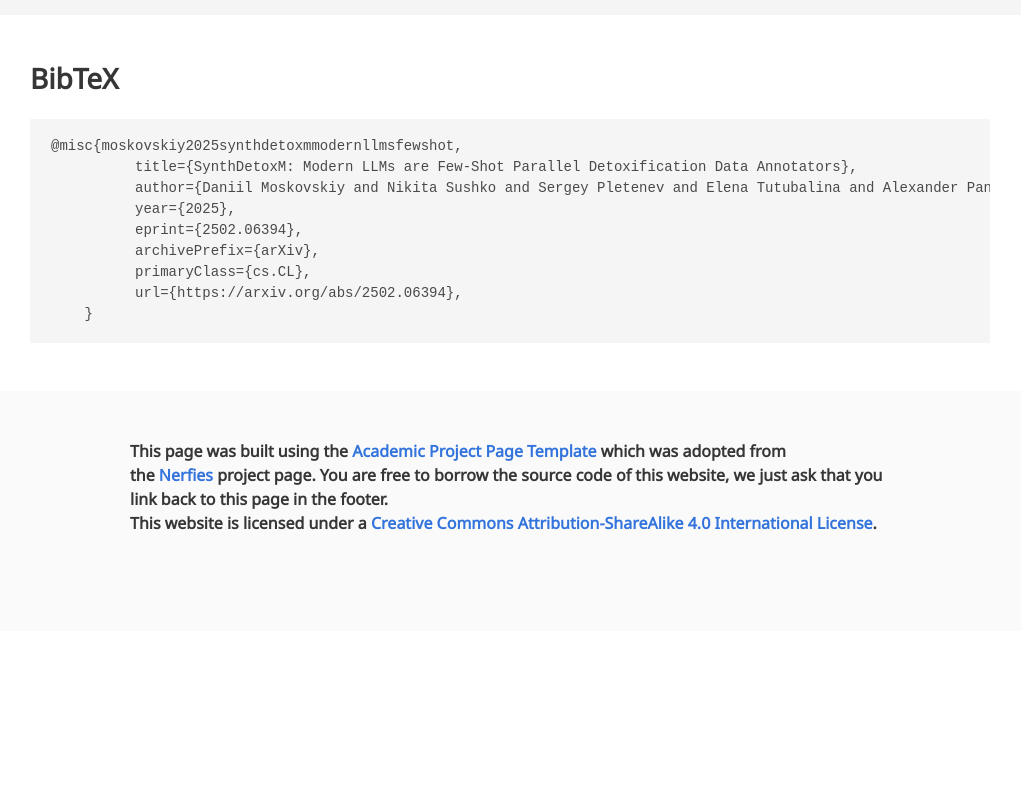
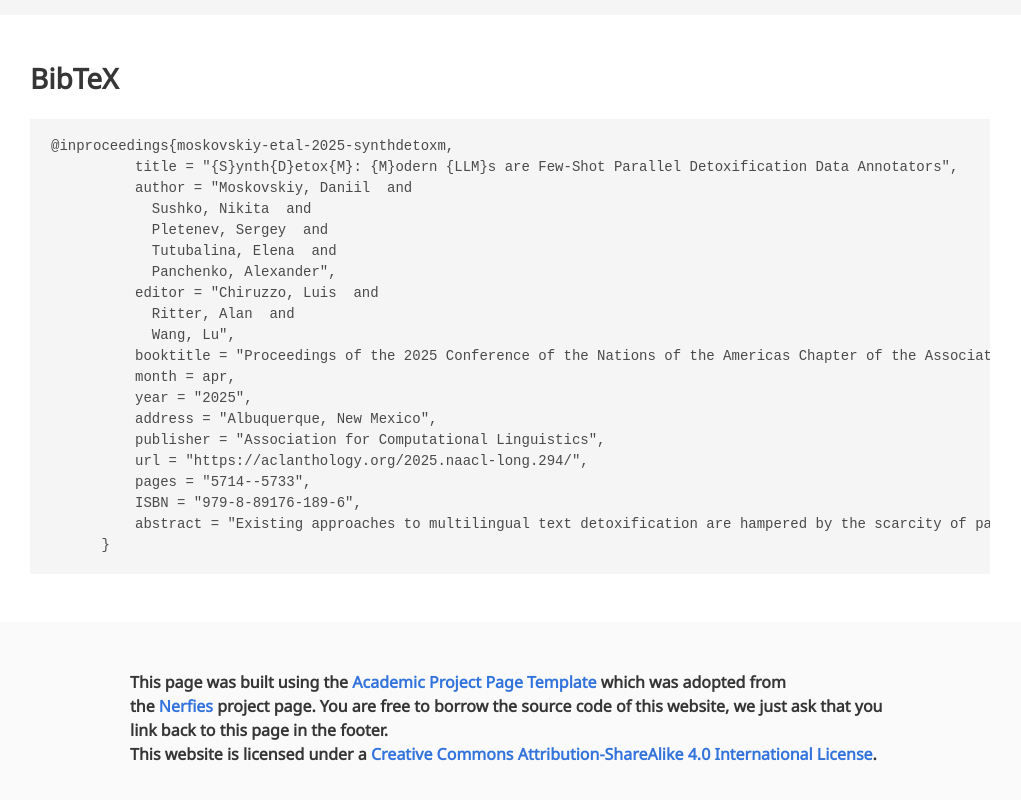
Before and after one commit to s-nlp/synthdetoxm, a plain HTML site: page index.html in a window 1280 px wide. Shown: the part 4712-5512 px from the top of the page, without its empty margins (130-1151 px from the left). Before the commit the page ends 5343 px from the top, so only its background shows below. Drawn offline with nearby package versions, Linux system fonts and the light colour scheme; some icons are missing; a web font is replaced by a local one.

Commit message:
Updated citation

```diff
--- a/index.html
+++ b/index.html
@@ -464,15 +464,26 @@
 <section class="section" id="BibTeX">
   <div class="container is-max-desktop content is-light">
     <h2 class="title">BibTeX</h2>
-        <pre><code>@misc{moskovskiy2025synthdetoxmmodernllmsfewshot,
-          title={SynthDetoxM: Modern LLMs are Few-Shot Parallel Detoxification Data Annotators},
-          author={Daniil Moskovskiy and Nikita Sushko and Sergey Pletenev and Elena Tutubalina and Alexander Panchenko},
-          year={2025},
-          eprint={2502.06394},
-          archivePrefix={arXiv},
-          primaryClass={cs.CL},
-          url={https://arxiv.org/abs/2502.06394},
-    }</code></pre>
+        <pre><code>@inproceedings{moskovskiy-etal-2025-synthdetoxm,
+          title = "{S}ynth{D}etox{M}: {M}odern {LLM}s are Few-Shot Parallel Detoxification Data Annotators",
+          author = "Moskovskiy, Daniil  and
+            Sushko, Nikita  and
+            Pletenev, Sergey  and
+            Tutubalina, Elena  and
+            Panchenko, Alexander",
+          editor = "Chiruzzo, Luis  and
+            Ritter, Alan  and
+            Wang, Lu",
+          booktitle = "Proceedings of the 2025 Conference of the Nations of the Americas Chapter of the Association for Computational Linguistics: Human Language Technologies (Volume 1: Long Papers)",
+          month = apr,
+          year = "2025",
+          address = "Albuquerque, New Mexico",
+          publisher = "Association for Computational Linguistics",
+          url = "https://aclanthology.org/2025.naacl-long.294/",
+          pages = "5714--5733",
+          ISBN = "979-8-89176-189-6",
+          abstract = "Existing approaches to multilingual text detoxification are hampered by the scarcity of parallel multilingual datasets. In this work, we introduce a pipeline for the generation of multilingual parallel detoxification data. We also introduce SynthDetoxM, a manually collected and synthetically generated multilingual parallel text detoxification dataset comprising 16,000 high-quality detoxification sentence pairs across German, French, Spanish and Russian. The data was sourced from different toxicity evaluation datasets and then rewritten with nine modern open-source LLMs in few-shot setting. Our experiments demonstrate that models trained on the produced synthetic datasets have superior performance to those trained on the human-annotated MultiParaDetox dataset even in data limited setting. Models trained on SynthDetoxM outperform all evaluated LLMs in few-shot setting. We release our dataset and code to help further research in multilingual text detoxification."
+      }</code></pre>
   </div>
 </section>
 <!--End BibTex citation -->
```
